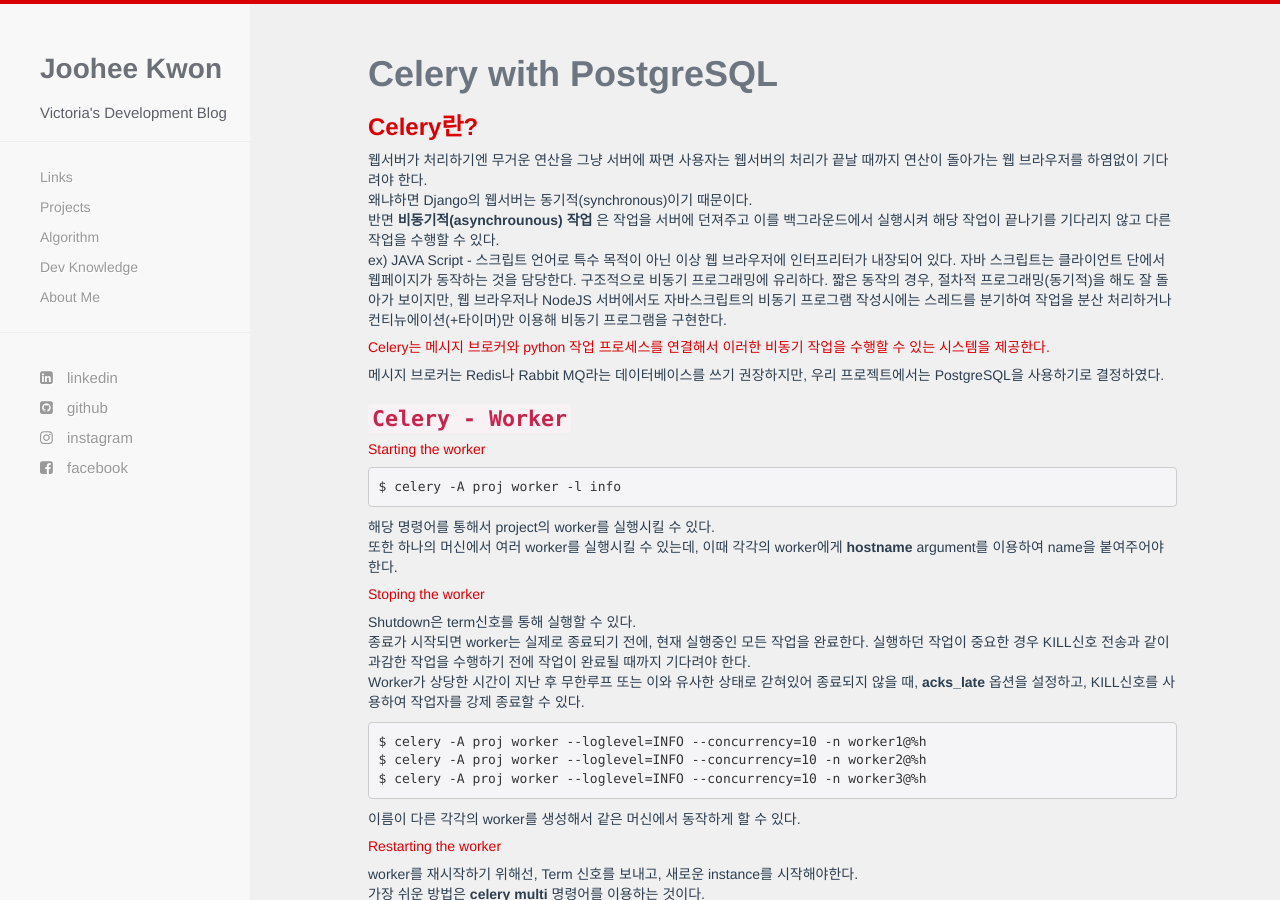
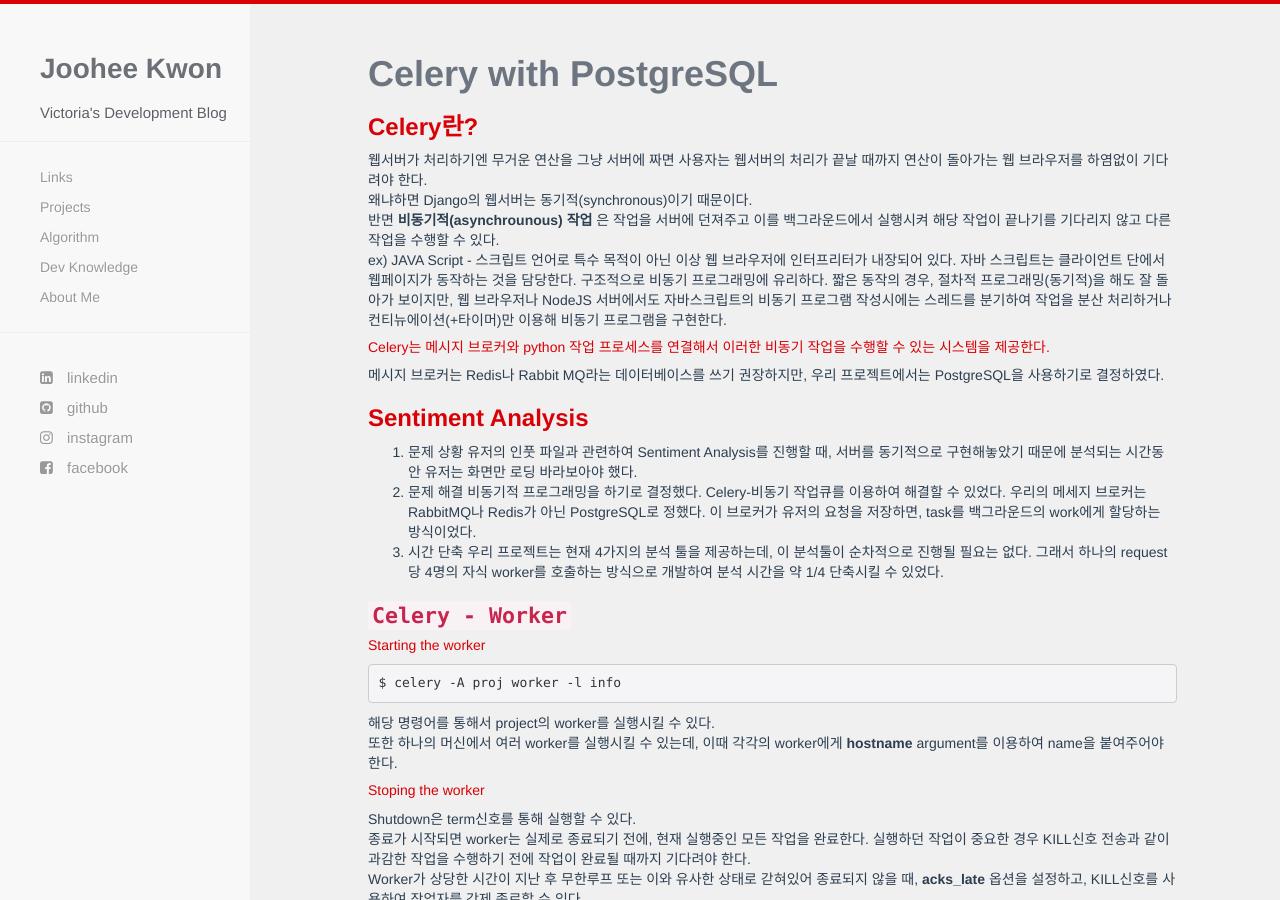
Before and after one commit to victoriagjh/victoriagjh.github.io, a Jekyll site: the page built from developKnowledge/2019-10-07-Celery.markdown, in a window 1280 px wide and 900 px high. Built offline with Jekyll 4.4.1, drawn with Linux system fonts in a browser that asks for light colours; nearby versions of some CDN libraries.

Commit message:
Update 2019-10-07-Celery.markdown

```diff
--- a/developKnowledge/2019-10-07-Celery.markdown
+++ b/developKnowledge/2019-10-07-Celery.markdown
@@ -15,6 +15,16 @@ ex) JAVA Script - 스크립트 언어로 특수 목적이 아닌 이상 웹 브
 짧은 동작의 경우, 절차적 프로그래밍(동기적)을 해도 잘 돌아가 보이지만, 웹 브라우저나 NodeJS 서버에서도 자바스크립트의 비동기 프로그램 작성시에는 스레드를 분기하여 작업을 분산 처리하거나 컨티뉴에이션(+타이머)만 이용해 비동기 프로그램을 구현한다.
 ##### Celery는 메시지 브로커와 python 작업 프로세스를 연결해서 이러한 비동기 작업을 수행할 수 있는 시스템을 제공한다.
 메시지 브로커는 Redis나 Rabbit MQ라는 데이터베이스를 쓰기 권장하지만, 우리 프로젝트에서는 PostgreSQL을 사용하기로 결정하였다.
+
+### Sentiment Analysis
+1. 문제 상황
+유저의 인풋 파일과 관련하여 Sentiment Analysis를 진행할 때, 서버를 동기적으로 구현해놓았기 때문에 분석되는 시간동안 유저는 화면만 로딩 바라보아야 했다.
+2. 문제 해결
+비동기적 프로그래밍을 하기로 결정했다. Celery-비동기 작업큐를 이용하여 해결할 수 있었다.
+우리의 메세지 브로커는 RabbitMQ나 Redis가 아닌 PostgreSQL로 정했다.
+이 브로커가 유저의 요청을 저장하면, task를 백그라운드의 work에게 할당하는 방식이었다.
+3. 시간 단축
+우리 프로젝트는 현재 4가지의 분석 툴을 제공하는데, 이 분석툴이 순차적으로 진행될 필요는 없다. 그래서 하나의 request당 4명의 자식 worker를 호출하는 방식으로 개발하여 분석 시간을 약 1/4 단축시킬 수 있었다.
 
 
 ### `Celery - Worker`
```
